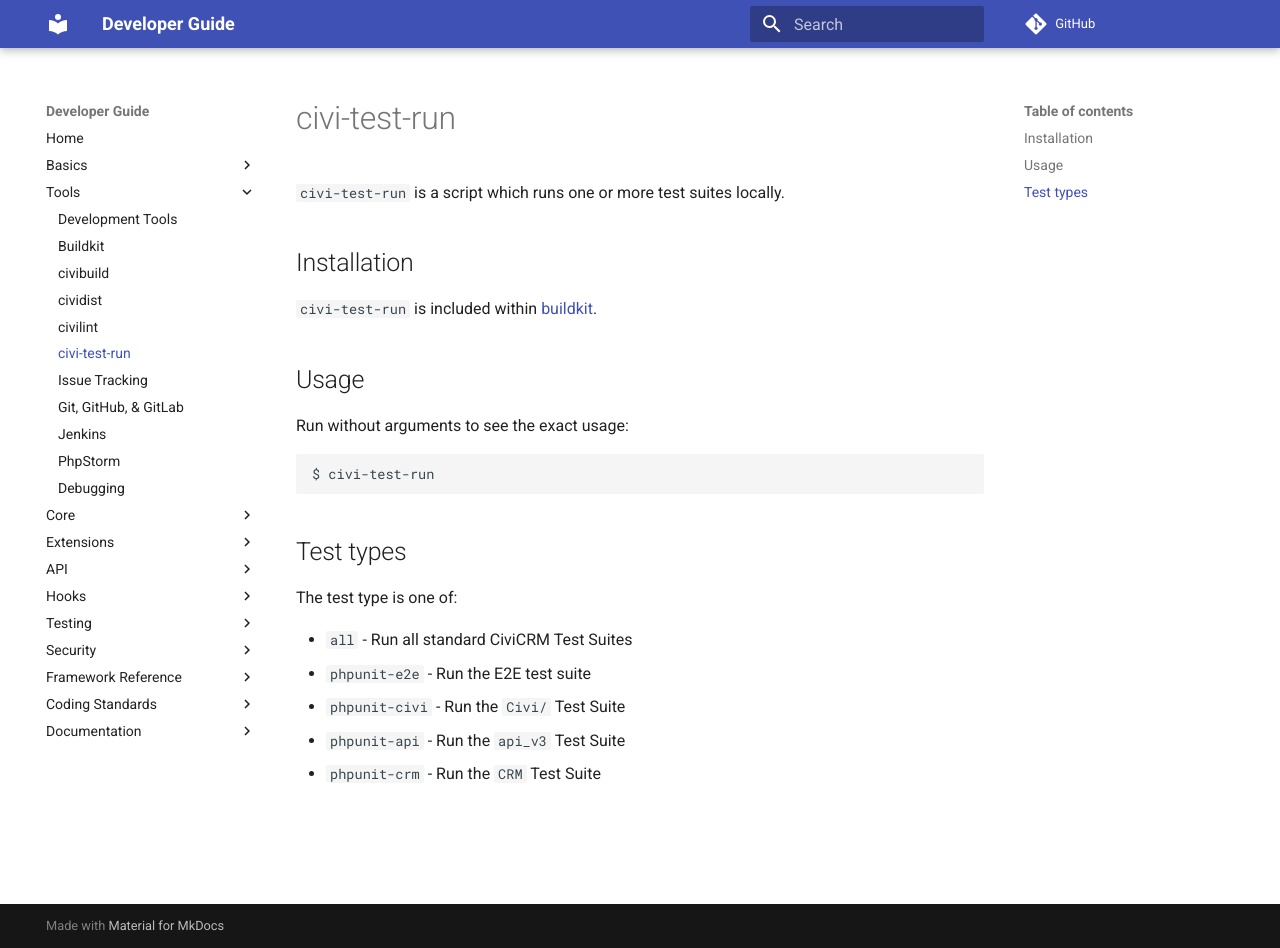
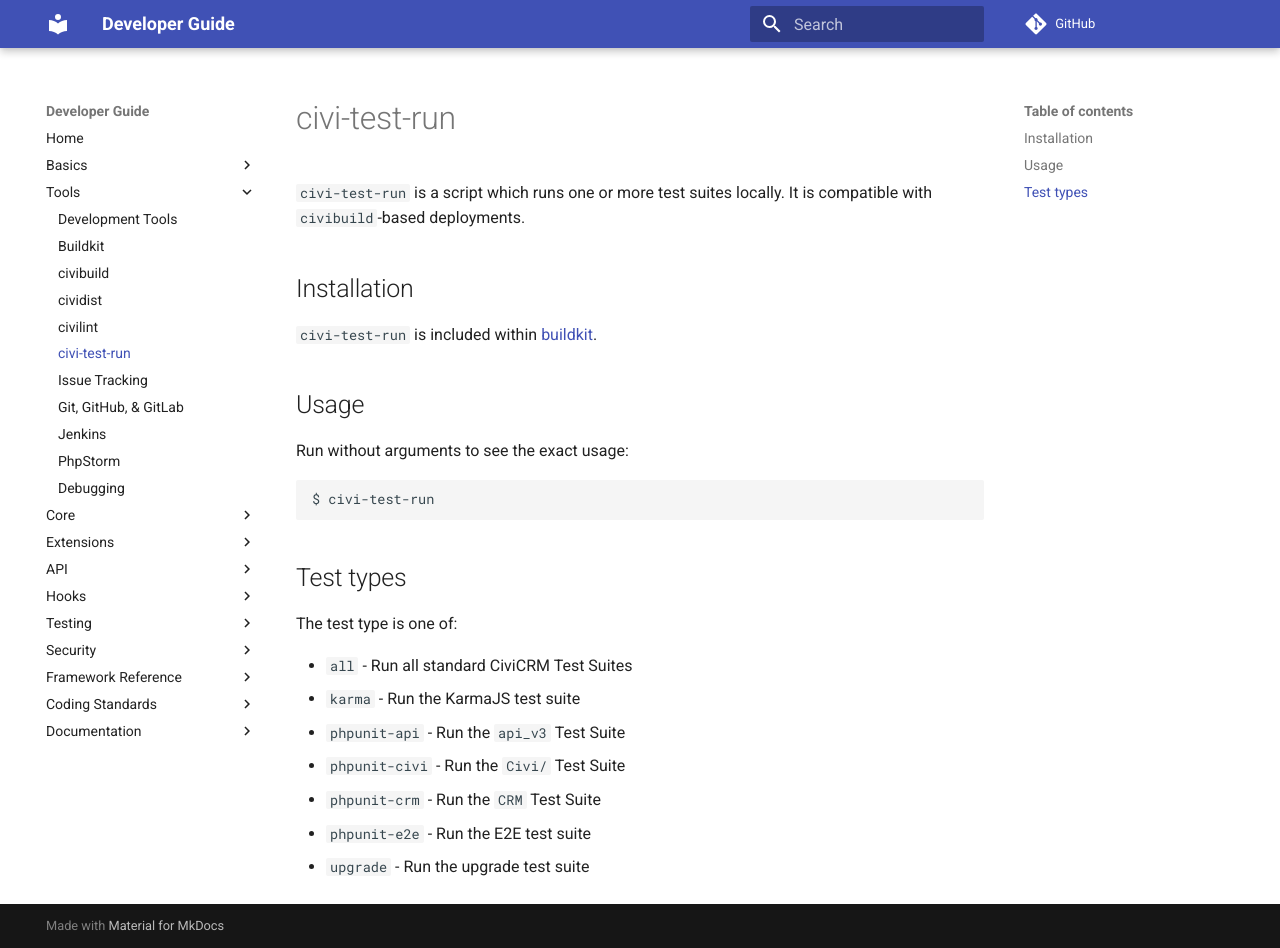
Before and after one commit to civicrm/civicrm-dev-docs, an MkDocs documentation site: the page built from docs/tools/civi-test-run.md, in a window 1280 px wide and 948 px high. Built offline with MkDocs 1.6.1 and Material for MkDocs 9.7.7, drawn with Linux system fonts in a browser that asks for light colours; comment, search, counter and statistics services are not loaded; old or Windows-style settings are respelled for this version of MkDocs.

Commit message:
Update civi-test-run.md
Add `karma` and `upgrade`. Reorder alphabetically.

```diff
--- a/docs/tools/civi-test-run.md
+++ b/docs/tools/civi-test-run.md
@@ -1,6 +1,6 @@
 # civi-test-run
 
-`civi-test-run` is a script which runs one or more test suites locally.
+`civi-test-run` is a script which runs one or more test suites locally. It is compatible with `civibuild`-based deployments.
 
 ## Installation
 
@@ -19,7 +19,9 @@
 The test type is one of:
 
 -  `all` - Run all standard CiviCRM Test Suites
+-  `karma` - Run the KarmaJS test suite
+-  `phpunit-api` - Run the `api_v3` Test Suite
+-  `phpunit-civi` - Run the `Civi/` Test Suite
+-  `phpunit-crm` - Run the `CRM` Test Suite
 -  `phpunit-e2e` - Run the E2E test suite
--  `phpunit-civi` - Run the `Civi/` Test Suite
--  `phpunit-api` - Run the `api_v3` Test Suite
--  `phpunit-crm` - Run the `CRM` Test Suite
+-  `upgrade` - Run the upgrade test suite
```
